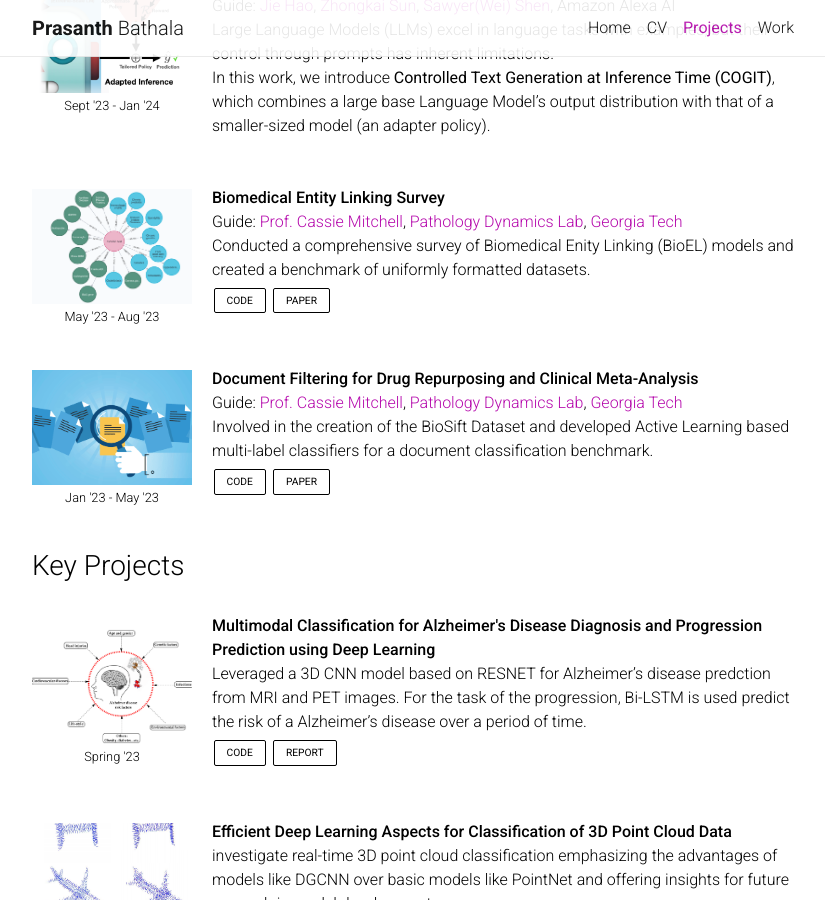
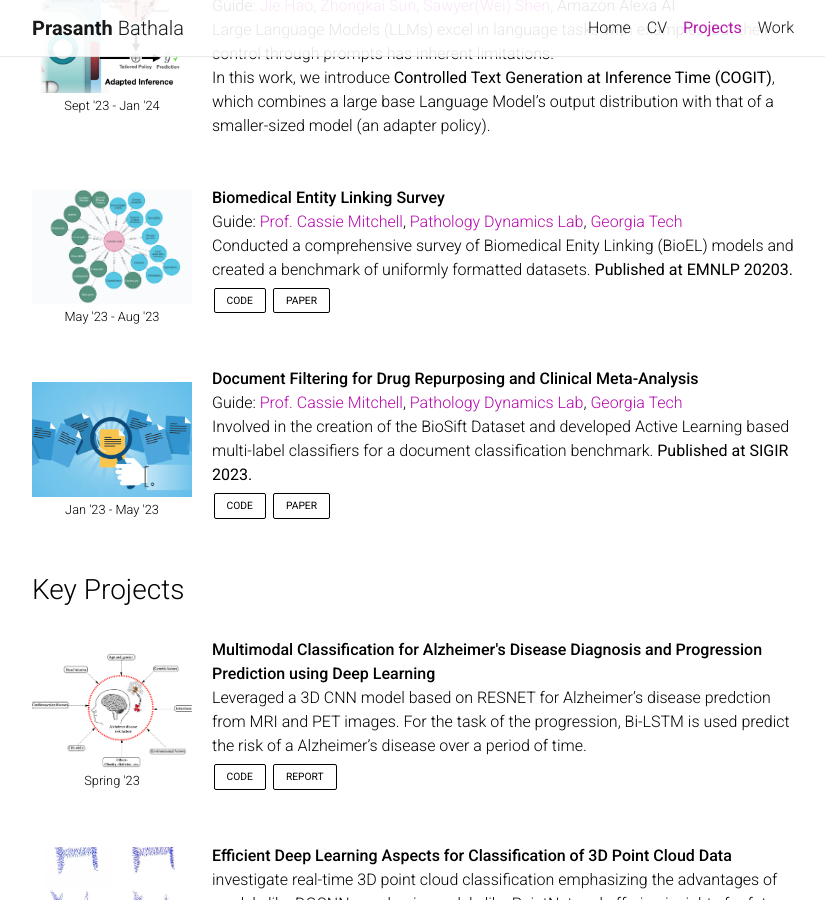
Before and after one commit to prasbathala/prasbathala.github.io, a Jekyll site: the page built from _pages/projects.md, in a window 1280 px wide and 900 px high, scrolled down 399 px. Shown: the whole window, without its empty margins (223-1048 px from the left). Built offline with Jekyll 4.4.1, drawn with Linux system fonts in a browser that asks for light colours; nearby versions of some CDN libraries; comment, search, counter and statistics services are not loaded; a style sheet for code colours, icons or effects is not loaded.

Commit message:
Updated Research

```diff
--- a/_data/research.yml
+++ b/_data/research.yml
@@ -32,7 +32,7 @@
     src: /assets/img/research/bioEL.png
     alt:
   date: May '23 - Aug '23
-  description: Conducted a comprehensive survey of Biomedical Enity Linking (BioEL) models and created a benchmark of uniformly formatted datasets.
+  description: Conducted a comprehensive survey of Biomedical Enity Linking (BioEL) models and created a benchmark of uniformly formatted datasets. <b> Published at EMNLP 20203. </b>
   links:
     code: https://github.com/davidkartchner/biomedical-entity-linking
     demo:
@@ -46,7 +46,7 @@
     src: /assets/img/research/bioSift.png
     alt:
   date: Jan '23 - May '23
-  description: Involved in the creation of the BioSift Dataset and developed Active Learning based multi-label classifiers for a document classification benchmark.
+  description: Involved in the creation of the BioSift Dataset and developed Active Learning based multi-label classifiers for a document classification benchmark. <b> Published at SIGIR 2023. </b>
   links:
     code: https://github.com/pathology-dynamics/biosift/
     demo:
```
